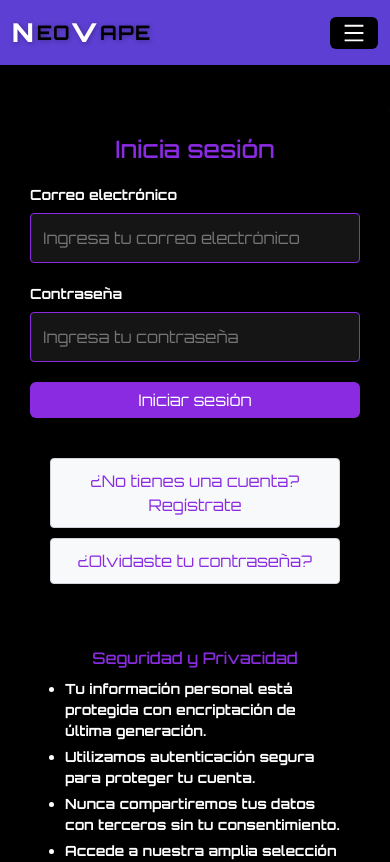
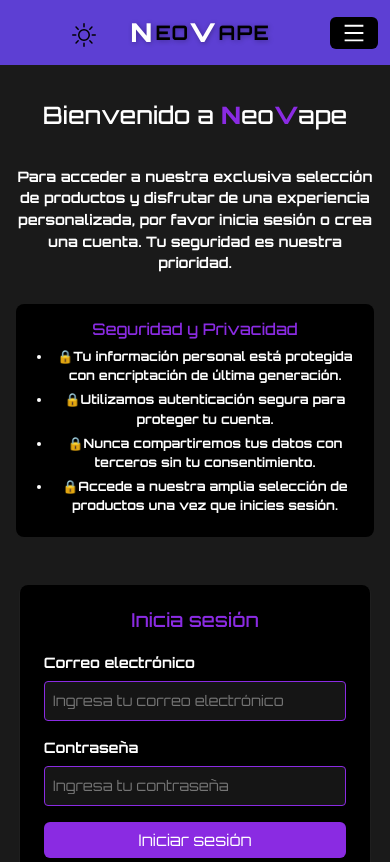
Before and after one commit to AugustoMartinFernandez/Vaporesso, a React (Vite) app: page /#/login in a window 390 px wide. Shown: the top 862 px of the page. Built offline with nearby package versions, Linux system fonts and the light colour scheme; no server answers.

Commit message:
PROYECTO FINAL REACT - AUGUSTO MARTIN FERNANDEZ

```diff
--- a/src/App.css
+++ b/src/App.css
@@ -25,12 +25,14 @@
 .theme-toggle-btn.dark {
   color: black !important;
   font-weight: 700;
+  margin-left: 20px;
 }
 
 /* Estilo en modo claro */
 .theme-toggle-btn.light {
   color: white !important;
   font-weight: 700;
+  margin-left: 20px;
 }
 
 /* Hover para ambos modos */
@@ -1060,6 +1062,70 @@ h5 {
   background-color: #000000;
 }
 /* CONTENEDOR DEL LOGIN*/
+.login-page {
+  display: flex;
+  flex-direction: row;
+  min-height: 100vh;
+}
+
+.login-info-section {
+  width: 50%;
+  padding: 2rem;
+  background-color: #f5f5f5;
+  color: black;
+  display: flex;
+  align-items: center;
+}
+
+.login-form-section {
+  width: 50%;
+  display: flex;
+  align-items: center;
+  justify-content: center;
+}
+
+/* Modo Oscuro */
+body:not(.light-theme) .login-info-section {
+  background-color: #1a1a1a;
+  box-shadow: 0 1px 2px 0 rgba(255, 255, 255, 0.1);
+}
+body:not(.light-theme) .login-container {
+  background-color: black;
+  box-shadow: 0 1px 2px 0 rgba(255, 255, 255, 0.1);
+}
+
+body:not(.light-theme) .login-form-section {
+  background-color: #1a1a1a;
+}
+
+body:not(.light-theme) h2 {
+  color: #8a2be2;
+}
+
+body:not(.light-theme) .form-group label {
+  color: white;
+}
+
+body:not(.light-theme) .form-group input {
+  background-color: #3c3c3c5c;
+  border: 1px solid #8a2be2;
+  color: white;
+}
+body:not(.light-theme) .login-info-section p {
+color: white;
+}
+
+/* Modo Claro */
+body.light-theme .login-container {
+  background-color: white;
+}
+body.light-theme .login-info-section p {
+  color: black;
+}
+body.light-theme .login-form-section {
+  background-color: #f5f5f5;
+}
+
 .login-container {
   max-width: 400px;
   margin: 40px auto;
@@ -1138,13 +1204,14 @@ h5 {
 .security-info {
   margin-top: 30px;
   padding: 15px;
-  background-color: #f5f5f5;
+  background-color: white;
   border-radius: 4px;
   font-size: 14px;
   color: #666666;
 }
 
 .security-info h3 {
+  text-align: center;
   color: #333333;
   font-size: 16px;
   margin-bottom: 10px;
@@ -1275,19 +1342,19 @@ body:not(.light-theme) .login-container {
 }
 
 body:not(.light-theme) .auth-options {
-background-color: #000000;
+  background-color: #000000;
 }
 
 body:not(.light-theme) .security-info {
   background-color: #000000;
   color: white;
-  }
+}
 
 body:not(.light-theme) h2 {
   color: #8a2be2;
 }
 
-body:not(.light-theme) .security-info h3{
+body:not(.light-theme) .security-info h3 {
   color: #8a2be2;
   text-align: center;
 }
@@ -1319,7 +1386,6 @@ body:not(.light-theme) .reset-password h3 {
   color: #8a2be2;
 }
 
-
 /* Modo Claro */
 body.light-theme {
   background-color: #ffffff;
@@ -1360,8 +1426,6 @@ body.light-theme .btn-link {
 body.light-theme .reset-password p {
   color: #666666;
 }
-
-
 
 /* FORMULARIO DE GENERAR ORDEN */
 .checkout-form {
@@ -1551,8 +1615,12 @@ body.light-theme .reset-password p {
 }
 
 @keyframes spin {
-  0% { transform: rotate(0deg); }
-  100% { transform: rotate(360deg); }
+  0% {
+    transform: rotate(0deg);
+  }
+  100% {
+    transform: rotate(360deg);
+  }
 }
 .spinner-border {
   display: inline-block;
@@ -1562,11 +1630,13 @@ body.light-theme .reset-password p {
   border: 0.25em solid currentColor;
   border-right-color: transparent;
   border-radius: 50%;
-  animation: spinner-border .75s linear infinite;
+  animation: spinner-border 0.75s linear infinite;
 }
 
 @keyframes spinner-border {
-  to { transform: rotate(360deg); }
+  to {
+    transform: rotate(360deg);
+  }
 }
 
 strong {
@@ -1575,7 +1645,6 @@ strong {
 .strong {
   color: black;
 }
-
 
 .NavBar {
   position: sticky;
@@ -1872,10 +1941,10 @@ body.light-theme .review-comment {
   color: #333333;
 }
 
-
 /* Modo Oscuro por defecto */
 body:not(.light-theme) .product-reviews {
   background-color: black;
+  padding: initial;
 }
 
 body:not(.light-theme) .reviews-title {
@@ -1932,6 +2001,7 @@ body:not(.light-theme) .no-reviews {
 /* Modo Claro */
 body.light-theme .product-reviews {
   background-color: #ffffff;
+  padding: initial;
 }
 
 body.light-theme .reviews-title {
@@ -2041,6 +2111,10 @@ body.light-theme .submit-review-button:disabled {
 .submit-review-button:active {
   transform: translateY(0);
   box-shadow: none;
+}
+
+.btn-link {
+  width: min-content;
 }
 
 @media (max-width: 768px) {
@@ -2369,4 +2443,97 @@ body.light-theme .submit-review-button:disabled {
     align-items: flex-start;
     gap: 0.5rem;
   }
-}
+  .btn-link {
+    width: min-content;
+  }
+  body:not(.light-theme) .titulo {
+    margin-right: 60px;
+  }
+  body.light-theme .titulo {
+    margin-right: 60px;
+  }
+  .theme-toggle-btn.dark {
+    margin-right: 30px;
+  }
+  .theme-toggle-btn.light {
+    margin-right: 30px;
+  }
+  .login-page {
+    flex-direction: column;
+    min-height: 100vh;
+  }
+
+  .login-info-section,
+  .login-form-section {
+    width: 100%;
+    padding: 1rem;
+  }
+
+  .login-info-section {
+    background-color: white;
+    color: white;
+  }
+
+  .info-content {
+    text-align: center;
+  }
+
+  .info-content h1 {
+    font-size: 1.5rem;
+    margin-bottom: 1rem;
+  }
+
+  .login-intro {
+    font-size: 0.9rem;
+    margin-bottom: 1rem;
+  }
+
+  .security-info {
+    background-color: whitesmoke;
+    padding: 1rem;
+    border-radius: 8px;
+    font-size: 0.8rem;
+  }
+
+  .security-info h3 {
+    font-size: 1rem;
+    margin-bottom: 0.5rem;
+  }
+
+  .login-container {
+    max-width: 100%;
+    margin: 1rem 0;
+    padding: 1.5rem;
+  }
+
+  .login-container h2 {
+    font-size: 1.2rem;
+  }
+
+  .form-group {
+    margin-bottom: 1rem;
+  }
+
+  .form-group label {
+    font-size: 0.9rem;
+  }
+
+  .form-group input {
+    padding: 0.5rem;
+    font-size: 0.9rem;
+  }
+
+  .btn-primary {
+    padding: 0.5rem;
+    font-size: 0.9rem;
+  }
+
+  .auth-options {
+    margin-top: 1rem;
+  }
+
+  .auth-options .btn-link {
+    font-size: 0.8rem;
+    padding: 0.5rem;
+  }
+}
--- a/src/App.jsx
+++ b/src/App.jsx
@@ -22,7 +22,7 @@ const Footer = lazy(() => import("./componentes/Footer"));
 const LoadingSpinner = () => (
   <div className="loading-spinner">
     <div className="spinner"></div>
-    <p>Cargando...</p>
+    <p></p>
   </div>
 );
 
--- a/src/componentes/ItemDetailContainer.jsx
+++ b/src/componentes/ItemDetailContainer.jsx
@@ -191,12 +191,13 @@ const ItemDetailContainer = () => {
                 en 3x {formatCurrency(item.price / 3)} sin interés
               </p>
               <p style={{ color: "#00a650" }} className="transfer-price">
-                Transferencia:{" "}
+                con transferencia
+                <span style={{ color: "white", marginLeft:"5px" }} className="transfer-discount">
+                  10% OFF
+                </span>
+                <br />
                 <span style={{ color: "red" }}>
-                  {formatCurrency(item.price * 0.9)}{" "}
-                </span>
-                <span style={{ color: "white" }} className="transfer-discount">
-                  (10% OFF)
+                  {formatCurrency(item.price * 0.9)}
                 </span>
               </p>
             </div>
@@ -263,7 +264,7 @@ const ItemDetailContainer = () => {
           </div>
 
           <div className="description-section">
-            <h3 className="h3-description">Descripción</h3>
+            <h3 style={{color:"#8a2be2"}} className="h3-description">Descripción</h3>
             <p className="description">
               {DOMPurify.sanitize(item.description)}
             </p>
--- a/src/componentes/Login.jsx
+++ b/src/componentes/Login.jsx
@@ -69,6 +69,27 @@ const Login = () => {
   };
 
   return (
+<div className="login-page">
+  <div className="login-info-section">
+    <div className="info-content">
+      <h1>Bienvenido a <span style={{color:"#8a2be2",fontWeight:"900"}}>N</span>eo<span style={{color:"#8a2be2",fontWeight:"800"}}>V</span>ape</h1>
+      <p className="login-intro">
+        Para acceder a nuestra exclusiva selección de productos y disfrutar de una experiencia personalizada,
+        por favor inicia sesión o crea una cuenta. Tu seguridad es nuestra prioridad.
+      </p>
+      <div className="security-info">
+        <h3>Seguridad y Privacidad</h3>
+        <ul>
+          <li>🔒Tu información personal está protegida con encriptación de última generación.</li>
+          <li>🔒Utilizamos autenticación segura para proteger tu cuenta.</li>
+          <li>🔒Nunca compartiremos tus datos con terceros sin tu consentimiento.</li>
+          <li>🔒Accede a nuestra amplia selección de productos una vez que inicies sesión.</li>
+        </ul>
+      </div>
+    </div>
+  </div>
+
+      <div className="login-form-section">
         <div className="login-container">
           <h2>{isRegistering ? "Crea tu cuenta" : "Inicia sesión"}</h2>
           <form onSubmit={handleSubmit}>
@@ -143,22 +164,7 @@ const Login = () => {
               </button>
             </div>
           )}
-      <div className="security-info">
-        <h3>Seguridad y Privacidad</h3>
-        <ul>
-          <li>
-            Tu información personal está protegida con encriptación de última
-            generación.
-          </li>
-          <li>Utilizamos autenticación segura para proteger tu cuenta.</li>
-          <li>
-            Nunca compartiremos tus datos con terceros sin tu consentimiento.
-          </li>
-          <li>
-            Accede a nuestra amplia selección de productos una vez que inicies
-            sesión.
-          </li>
-        </ul>
+        </div>
       </div>
     </div>
   );
--- a/src/componentes/NavBar.jsx
+++ b/src/componentes/NavBar.jsx
@@ -47,7 +47,6 @@ const NavBar = () => {
         </Navbar.Brand>
 
         {!isLoginPage && user && <CartWidget />}
-
         <Navbar.Toggle aria-controls="basic-navbar-nav">
           <AiOutlineMenu size={24} color={isDark ? "white" : "black"} />
         </Navbar.Toggle>
@@ -88,10 +87,10 @@ const NavBar = () => {
               </div>
             </>
           ) : null}
-          <Nav className="ms-auto">
-            <ThemeToggle />
-          </Nav>
         </Navbar.Collapse>
+        <Nav className="ms-auto">
+          <ThemeToggle />
+        </Nav>
       </Container>
     </Navbar>
   );
--- a/src/componentes/ProductReviews.jsx
+++ b/src/componentes/ProductReviews.jsx
@@ -77,7 +77,7 @@ const ProductReviews = ({ productId }) => {
 
   return (
     <div className="product-reviews">
-      <h3>Reseñas del producto</h3>
+      <h3 style={{color:"#8a2be2"}}>Reseñas del producto</h3>
       {reviews.length === 0 ? (
         <p className="no-reviews">
           Aún no hay reseñas para este producto. ¡Sé el primero en opinar!
--- a/src/componentes/ThemeToggle.jsx
+++ b/src/componentes/ThemeToggle.jsx
@@ -1,5 +1,6 @@
 import React, { useContext } from "react";
 import { ThemeContext } from "./ThemeContext";
+import { BsSun, BsMoon } from "react-icons/bs";
 
 const ThemeToggle = () => {
   const { isDark, toggleTheme } = useContext(ThemeContext);
@@ -10,7 +11,7 @@ const ThemeToggle = () => {
       className={`theme-toggle-btn ${isDark ? "dark" : "light"}`}
       aria-label={isDark ? "Activar modo claro" : "Activar modo oscuro"}
     >
-      {isDark ? "Light" : "Dark"}
+      {isDark ? <BsSun size={24} /> : <BsMoon size={24} />}
     </button>
   );
 };
```
Lines whose indentation alone changed are shown as unchanged.
